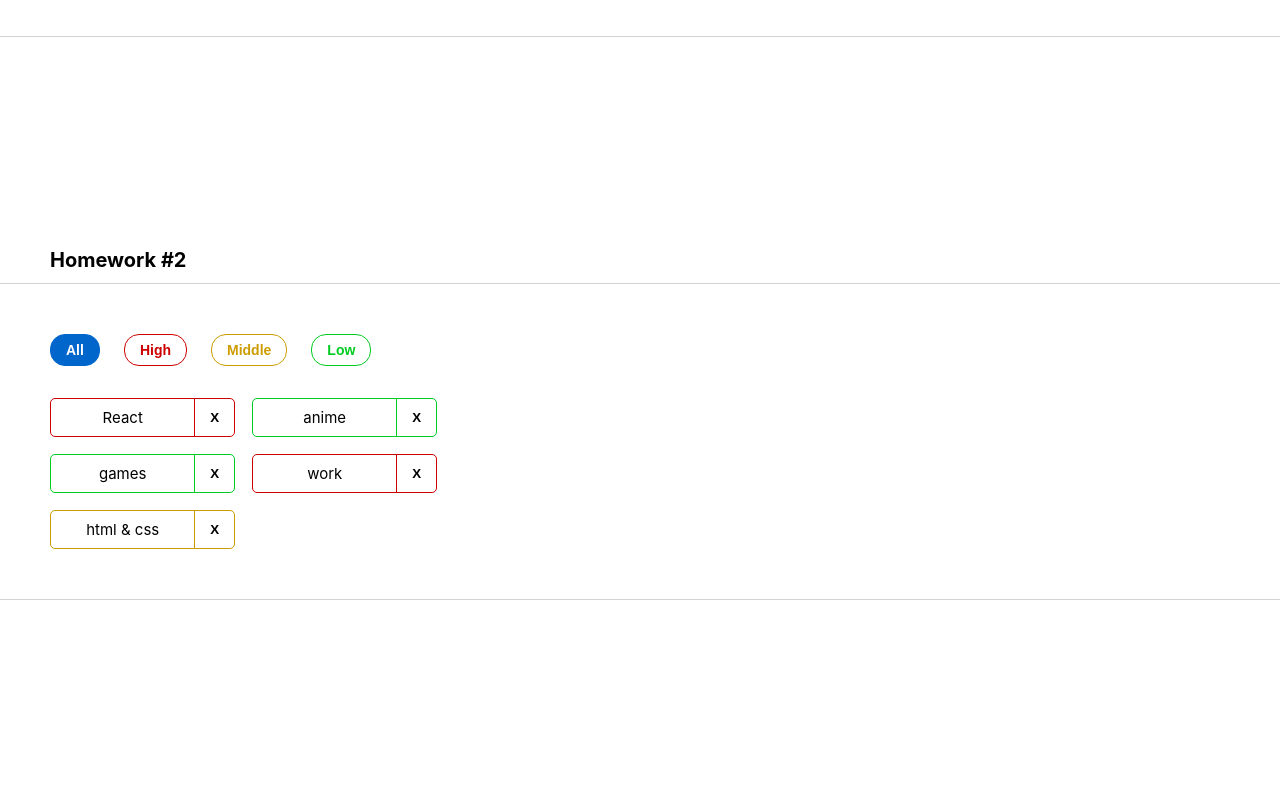
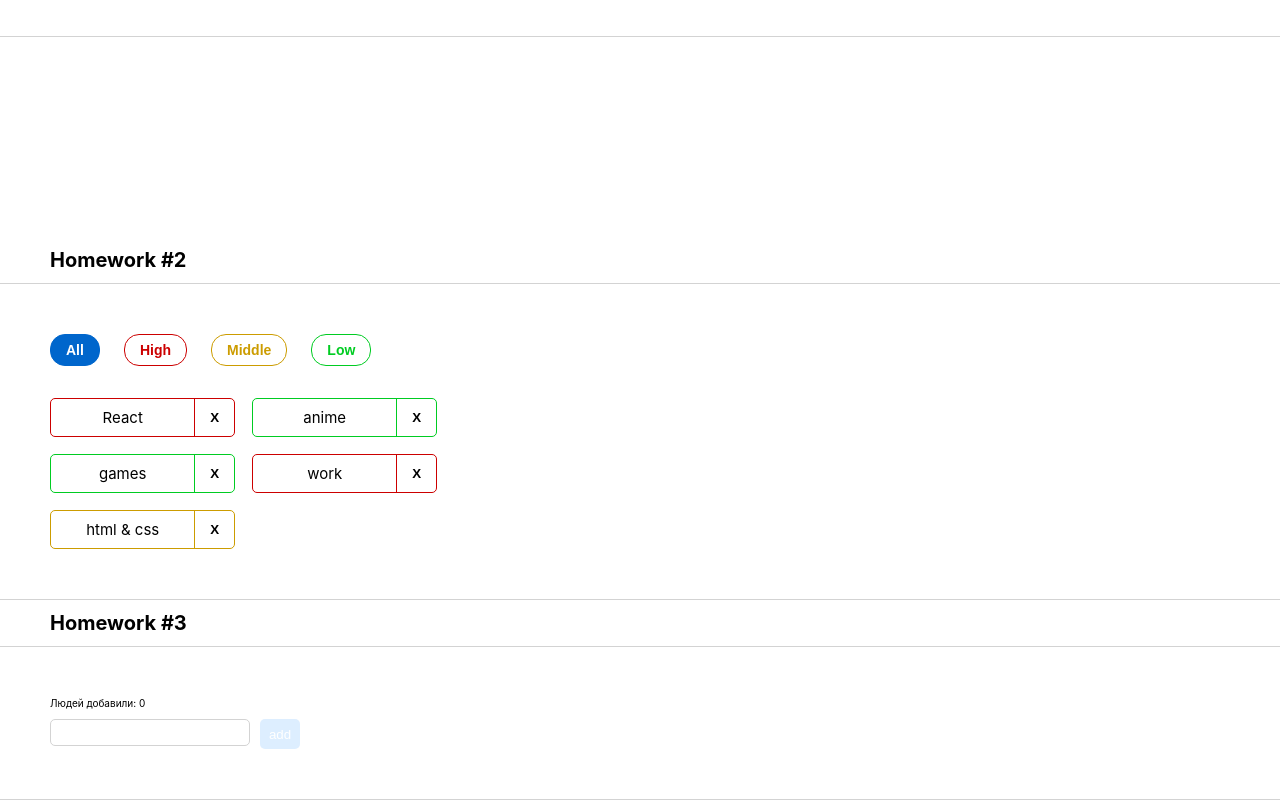
Before and after one commit to KuprIvan/hws2, a React (Create React App) app: page / in a window 1280 px wide. Shown: the part 519-1319 px from the top of the page. Before the commit the page ends 1119 px from the top, so only its background shows below. Built offline with nearby package versions, Linux system fonts and the light colour scheme.

Commit message:
feat: done homework 3

```diff
--- a/src/s1-main/App.tsx
+++ b/src/s1-main/App.tsx
@@ -2,14 +2,14 @@ import React from 'react'
 import s from './App.module.css'
 import HW1 from '../s2-homeworks/hw01/HW1'
 import HW2 from '../s2-homeworks/hw02/HW2';
+import HW3 from '../s2-homeworks/hw03/HW3';
 
 function App() {
     return (
         <div className={s.App}>
             <HW1/>
-            {/*раскомментировать по ходу выполнения*/}
             <HW2/>
-            {/*<HW3/>*/}
+            <HW3/>
             {/*<HW4/>*/}
 
             {/*при выполнении дз 5 и более - закомментировать здесь дз 1-4, так как они есть внутри дз 5*/}
--- a/src/s2-homeworks/hw03/Greeting.module.css
+++ b/src/s2-homeworks/hw03/Greeting.module.css
@@ -1,35 +1,59 @@
 .greetingForm {
+    max-width: 250px;
 }
 
 .inputAndButtonContainer {
+    display: flex;
+    justify-content: space-between;
+    align-items: flex-start;
 }
 
 .error {
+    color: #F00;
 }
 
 .input {
+    width: 200px;
+    padding: 5px;
+    border-radius: 5px;
+    border: 1px solid #d3d3d3;
 }
 
 .input:focus {
+    cursor: pointer;
 }
 
 .errorInput {
+    color: red;
+    border-color: red;
+    outline: none;
 }
 
 .button {
+    width: 40px;
+    height: 30px;
+    background-color: #0059b3;
+    border: none;
+    border-radius: 5px;
+    color: #fff;
+    transition: all .5s ease-in;
 }
 
 .button:focus {
+    cursor: pointer;
+    transform: scale(1.2);
 }
 
-.button:active {
-}
 
 .button:disabled {
+    background-color: #DDEEFF;
 }
 
 .text {
+    margin-bottom: 10px;
 }
 
 .greeting {
+    font-size: 15px;
+    font-weight: 500;
 }
--- a/src/s2-homeworks/hw03/Greeting.tsx
+++ b/src/s2-homeworks/hw03/Greeting.tsx
@@ -2,19 +2,18 @@ import React, {ChangeEvent, KeyboardEvent} from 'react'
 import s from './Greeting.module.css'
 
 type GreetingPropsType = {
-    name: any // need to fix any
-    setNameCallback: any // need to fix any
-    addUser: any // need to fix any
-    onBlur: any // need to fix any
-    onEnter: any // need to fix any
-    error: any // need to fix any
-    totalUsers: any // need to fix any
-    lastUserName?: any // need to fix any
+    name: string // need to fix any
+    setNameCallback: (e: ChangeEvent<HTMLInputElement>) => void // need to fix any
+    addUser: () => void // need to fix any
+    onBlur: () => void// need to fix any
+    onEnter: (e: KeyboardEvent<HTMLInputElement>) => void // need to fix any
+    error: string // need to fix any
+    totalUsers: number // need to fix any
+    lastUserName?: string // need to fix any
 }
 
 // презентационная компонента (для верстальщика)
-const Greeting: React.FC<GreetingPropsType> = (
-    {
+const Greeting: React.FC<GreetingPropsType> = ({
         name,
         setNameCallback,
         addUser,
@@ -22,10 +21,9 @@ const Greeting: React.FC<GreetingPropsType> = (
         onBlur,
         error,
         totalUsers,
-        lastUserName,
-    } // деструктуризация пропсов
+        lastUserName} // деструктуризация пропсов
 ) => {
-    const inputClass = s.errorInput // need to fix with (?:)
+    const inputClass = `${s.input} ${error ? s.errorInput : ''}`// need to fix with (?:)
 
     return (
         <div id={'hw3-form'} className={s.greetingForm}>
--- a/src/s2-homeworks/hw03/GreetingContainer.tsx
+++ b/src/s2-homeworks/hw03/GreetingContainer.tsx
@@ -1,37 +1,50 @@
 import React, { ChangeEvent, KeyboardEvent, useState } from 'react'
 import Greeting from './Greeting'
 import { UserType } from './HW3'
+import user from '../hw08/User';
 
 type GreetingContainerPropsType = {
-    users: any // need to fix any
-    addUserCallback: any // need to fix any
+    users: Array<UserType> // need to fix any
+    addUserCallback: (name: string) => void // need to fix any
 }
 
-export const pureAddUser = (name: any, setError: any, setName: any, addUserCallback: any) => {
+export const pureAddUser = (name: string, setError: (error: string) => void, setName: (name: string) => void, addUserCallback: (name: string) => void) => {
     // если имя пустое - показать ошибку, иначе - добавить юзера и очистить инпут
+    let trimmed = name.trim()
+
+    if (trimmed.length === 0) {
+        setError('Ошибка! Введите имя!')
+    } else {
+        addUserCallback(name)
+        setName('')
+    }
+
 }
 
-export const pureOnBlur = (name: any, setError: any) => { // если имя пустое - показать ошибку
+export const pureOnBlur = (name: string, setError: any) => { // если имя пустое - показать ошибку
+    if (name.trim().length === 0) {
+        setError('Ошибка! Введите имя!')
+    }
 }
 
-export const pureOnEnter = (e: any, addUser: any) => { // если нажата кнопка Enter - добавить
+export const pureOnEnter = (e: KeyboardEvent<HTMLInputElement>, addUser: () => void) => { // если нажата кнопка Enter - добавить
+    if (e.key === 'Enter') {
+        addUser()
+    }
 }
 
 // более простой и понятный для новичков
 // function GreetingContainer(props: GreetingPropsType) {
 
 // более современный и удобный для про :)
-const GreetingContainer: React.FC<GreetingContainerPropsType> = ({
-    users,
-    addUserCallback,
-}) => {
+const GreetingContainer: React.FC<GreetingContainerPropsType> = ({users, addUserCallback}) => {
     // деструктуризация пропсов
-    const [name, setName] = useState<any>('') // need to fix any
-    const [error, setError] = useState<any>('') // need to fix any
+    const [name, setName] = useState<string>('') // need to fix any
+    const [error, setError] = useState<string>('') // need to fix any
 
-    const setNameCallback = (e: any) => { // need to fix any
-        setName('some name') // need to fix
-
+    const setNameCallback = (e: ChangeEvent<HTMLInputElement>) => { // need to fix any
+        setName(e.currentTarget.value) // need to fix
+        // Если error === true тогда обнуляем ошибку
         error && setError('')
     }
     const addUser = () => {
@@ -42,12 +55,12 @@ const GreetingContainer: React.FC<GreetingContainerPropsType> = ({
         pureOnBlur(name, setError)
     }
 
-    const onEnter = (e: any) => {
+    const onEnter = (e: KeyboardEvent<HTMLInputElement>): void => {
         pureOnEnter(e, addUser)
     }
 
-    const totalUsers = 0 // need to fix
-    const lastUserName = 'some name' // need to fix
+    const totalUsers: number = users.length // need to fix
+    const lastUserName = users[users.length - 1]?.name // need to fix
 
     return (
         <Greeting
--- a/src/s2-homeworks/hw03/HW3.tsx
+++ b/src/s2-homeworks/hw03/HW3.tsx
@@ -1,38 +1,41 @@
-import React, { useState } from 'react'
+import React, {FC, useState} from 'react'
 import { v1 } from 'uuid'
 import s2 from '../../s1-main/App.module.css'
 import GreetingContainer from './GreetingContainer'
+import User from '../hw08/User';
 
 /*
-* 1 - описать тип UserType
-* 2 - указать нужный тип в useState с users
-* 3 - дописать типы и логику функции pureAddUserCallback и проверить её тестами
-* 4 - в файле GreetingContainer.tsx дописать типизацию пропсов
-* 5 - в файле GreetingContainer.tsx указать нужные типы в useState с name и error
-* 6 - в файле GreetingContainer.tsx дописать тип и логику функции setNameCallback
-* 7 - в файле GreetingContainer.tsx дописать логику функций pureAddUser, pureOnBlur, pureOnEnter и проверить их тестами
-* 8 - в файле GreetingContainer.tsx вычислить количество добавленных и имя последнего (totalUsers, lastUserName)
-* 9 - в файле Greeting.tsx дописать типизацию пропсов
-* 10 - в файле Greeting.tsx вычислить inputClass в зависимости от наличия ошибки
+* 1 - описать тип UserType // TODO DONE
+* 2 - указать нужный тип в useState с users // TODO DONE
+* 3 - дописать типы и логику функции pureAddUserCallback и проверить её тестами // TODO DONE
+* 4 - в файле GreetingContainer.tsx дописать типизацию пропсов // TODO DONE
+* 5 - в файле GreetingContainer.tsx указать нужные типы в useState с name и error // TODO DONE
+* 6 - в файле GreetingContainer.tsx дописать тип и логику функции setNameCallback // TODO DONE
+* 7 - в файле GreetingContainer.tsx дописать логику функций pureAddUser, pureOnBlur, pureOnEnter и проверить их тестами // TODO DONE
+* 8 - в файле GreetingContainer.tsx вычислить количество добавленных и имя последнего (totalUsers, lastUserName) // TODO DONE
+* 9 - в файле Greeting.tsx дописать типизацию пропсов // TODO DONE
+* 10 - в файле Greeting.tsx вычислить inputClass в зависимости от наличия ошибки // TODO DONE
 * 11 - сделать стили в соответствии с дизайном
 * */
 
 // types
 export type UserType = {
-    _id: any // need to fix any
-    name: any // need to fix any
+    _id: string // need to fix any
+    name: string // need to fix any
 }
 
-export const pureAddUserCallback = (name: any, setUsers: any, users: any) => { // need to fix any
+export const pureAddUserCallback = (name: string, setUsers: (users: Array<UserType>) => void, users: Array<UserType>) => { // need to fix any
     const user = { // need to fix
+        _id: v1(),
+        name
     }
     setUsers([...users, user])
 }
 
 const HW3 = () => {
-    const [users, setUsers] = useState<any>([]) // need to fix any
+    const [users, setUsers] = useState<Array<UserType>>([]) // need to fix any
 
-    const addUserCallback = (name: any) => { // need to fix any
+    const addUserCallback = (name: string): void => { // need to fix any
         pureAddUserCallback(name, setUsers, users)
     }
 
```
